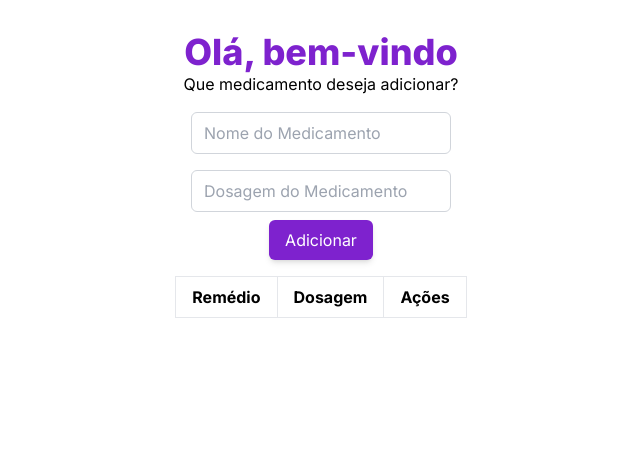
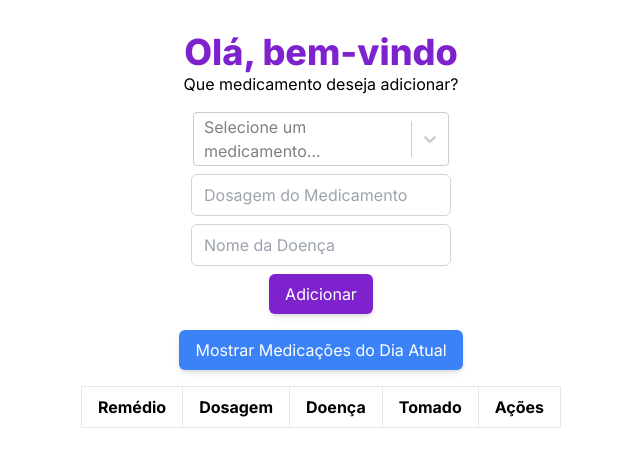
Before and after one commit to douglasjsantos/Medi-Tracker, a Next.js app: page /dashboard in a window 1280 px wide. Shown: the top 466 px of the page, without its empty margins (319-959 px from the left). Built offline with nearby package versions, Linux system fonts and the light colour scheme.

Commit message:
alteracoes no dashboard

```diff
--- a/src/app/dashboard/page.js
+++ b/src/app/dashboard/page.js
@@ -1,27 +1,109 @@
 // pages/dashboard.js
 "use client";
 import { useState } from "react";
+import Select from "react-select";
+
+const popularMedications = [
+  { label: "Paracetamol", value: "Paracetamol" },
+  { label: "Ibuprofeno", value: "Ibuprofeno" },
+  { label: "Aspirina", value: "Aspirina" },
+  { label: "Amoxicilina", value: "Amoxicilina" },
+  { label: "Omeprazol", value: "Omeprazol" },
+  { label: "Metformina", value: "Metformina" },
+  { label: "Simvastatina", value: "Simvastatina" },
+  { label: "Atorvastatina", value: "Atorvastatina" },
+  { label: "LevoTiroxina", value: "LevoTiroxina" },
+  { label: "Metoprolol", value: "Metoprolol" },
+  { label: "Amlodipina", value: "Amlodipina" },
+  { label: "Losartana", value: "Losartana" },
+  { label: "Clopidogrel", value: "Clopidogrel" },
+  { label: "Rosuvastatina", value: "Rosuvastatina" },
+  { label: "Salbutamol", value: "Salbutamol" },
+  { label: "Escitalopram", value: "Escitalopram" },
+  { label: "Sertralina", value: "Sertralina" },
+  { label: "Tramadol", value: "Tramadol" },
+  { label: "Metronidazol", value: "Metronidazol" },
+  { label: "Citalopram", value: "Citalopram" },
+  { label: "Diazepam", value: "Diazepam" },
+  { label: "Warfarina", value: "Warfarina" },
+  { label: "Furosemida", value: "Furosemida" },
+  { label: "Amiodarona", value: "Amiodarona" },
+  { label: "Fluoxetina", value: "Fluoxetina" },
+  { label: "Prednisona", value: "Prednisona" },
+  { label: "Ramipril", value: "Ramipril" },
+  { label: "Lisinopril", value: "Lisinopril" },
+  { label: "Doxiciclina", value: "Doxiciclina" },
+  { label: "Gabapentina", value: "Gabapentina" },
+  { label: "Montelucaste", value: "Montelucaste" },
+  { label: "Valsartana", value: "Valsartana" },
+  { label: "AAS", value: "AAS" },
+  { label: "Hidroclorotiazida", value: "Hidroclorotiazida" },
+  { label: "Pantoprazol", value: "Pantoprazol" },
+  { label: "Candesartana", value: "Candesartana" },
+  { label: "Levotiroxina", value: "Levotiroxina" },
+  { label: "Venlafaxina", value: "Venlafaxina" },
+  { label: "Clonazepam", value: "Clonazepam" },
+  { label: "Paroxetina", value: "Paroxetina" },
+  {
+    label: "Amoxicilina + Ácido Clavulânico",
+    value: "Amoxicilina + Ácido Clavulânico",
+  },
+  { label: "Mirtazapina", value: "Mirtazapina" },
+  { label: "Olanzapina", value: "Olanzapina" },
+  { label: "Duloxetina", value: "Duloxetina" },
+  { label: "Cefalexina", value: "Cefalexina" },
+  { label: "Fluconazol", value: "Fluconazol" },
+  {
+    label: "Metformina + Cloridrato de Pioglitazona",
+    value: "Metformina + Cloridrato de Pioglitazona",
+  },
+  { label: "Esomeprazol", value: "Esomeprazol" },
+  { label: "Enalapril", value: "Enalapril" },
+  { label: "Naproxeno", value: "Naproxeno" },
+  { label: "Ceftriaxona", value: "Ceftriaxona" },
+  { label: "Sinvastatina", value: "Sinvastatina" },
+  { label: "Salmeterol + Fluticasona", value: "Salmeterol + Fluticasona" },
+  { label: "Ezetimiba", value: "Ezetimiba" },
+  { label: "Rosiglitazona", value: "Rosiglitazona" },
+  { label: "Quetiapina", value: "Quetiapina" },
+  { label: "Ciprofloxacino", value: "Ciprofloxacino" },
+  { label: "Atenolol", value: "Atenolol" },
+  { label: "Pioglitazona", value: "Pioglitazona" },
+  { label: "Aripiprazol", value: "Aripiprazol" },
+  { label: "Trazodona", value: "Trazodona" },
+  { label: "Carbamazepina", value: "Carbamazepina" },
+  { label: "Cefuroxima", value: "Cefuroxima" },
+  { label: "Amitriptilina", value: "Amitriptilina" },
+  { label: "Risperidona", value: "Risperidona" },
+  { label: "Digoxina", value: "Digoxina" },
+  {
+    label: "Amitriptilina + Clordiazepóxido",
+    value: "Amitriptilina + Clordiazepóxido",
+  },
+  { label: "Fenitoína", value: "Fenitoína" },
+  { label: "Loratadina", value: "Loratadina" },
+  { label: "Diltiazem", value: "Diltiazem" },
+  { label: "Ondansetrona", value: "Ondansetrona" },
+];
 
 export default function Dashboard() {
   const [isLoggedIn, setIsLoggedIn] = useState(true);
   const [medications, setMedications] = useState([]);
-  const [newMedication, setNewMedication] = useState("");
   const [newDosage, setNewDosage] = useState("");
-
-  const handleLogin = () => {
-    setIsLoggedIn(true);
-  };
+  const [selectedMedication, setSelectedMedication] = useState(null);
+  const [disease, setDisease] = useState("");
+  const [currentDateMedications, setCurrentDateMedications] = useState([]);
 
   const addMedication = () => {
-    if (newMedication.trim() === "" || newDosage.trim() === "") {
+    if (!selectedMedication || newDosage.trim() === "") {
       return;
     }
 
     setMedications([
       ...medications,
-      { name: newMedication, dosage: newDosage },
+      { name: selectedMedication.label, dosage: newDosage },
     ]);
-    setNewMedication("");
+    setSelectedMedication(null);
     setNewDosage("");
   };
 
@@ -35,6 +117,22 @@ export default function Dashboard() {
     const updatedMedications = [...medications];
     updatedMedications.splice(index, 1);
     setMedications(updatedMedications);
+
+    setCurrentDateMedications((prevMedications) =>
+      prevMedications.filter((_, i) => i !== index)
+    );
+  };
+
+  const markMedicationTaken = (index) => {
+    const updatedMedications = [...currentDateMedications];
+    updatedMedications[index].taken = !updatedMedications[index].taken;
+    setCurrentDateMedications(updatedMedications);
+  };
+
+  const displayMedicationsForCurrentDate = () => {
+    setCurrentDateMedications(
+      medications.map((medication) => ({ ...medication, taken: false }))
+    );
   };
 
   if (!isLoggedIn) {
@@ -51,18 +149,25 @@ export default function Dashboard() {
 
       <div className="mt-4">
         <div className="flex flex-col items-center space-y-2">
-          <input
-            type="text"
-            placeholder="Nome do Medicamento"
-            value={newMedication}
-            onChange={(e) => setNewMedication(e.target.value)}
-            className="rounded-md border border-gray-300 px-3 py-2 w-full mb-2"
+          <Select
+            className="w-64"
+            options={popularMedications}
+            value={selectedMedication}
+            onChange={(selectedOption) => setSelectedMedication(selectedOption)}
+            placeholder="Selecione um medicamento..."
           />
           <input
             type="text"
             placeholder="Dosagem do Medicamento"
             value={newDosage}
             onChange={(e) => setNewDosage(e.target.value)}
+            className="rounded-md border border-gray-300 px-3 py-2 w-full"
+          />
+          <input
+            type="text"
+            placeholder="Nome da Doença"
+            value={disease}
+            onChange={(e) => setDisease(e.target.value)}
             className="rounded-md border border-gray-300 px-3 py-2 w-full"
           />
           <button
@@ -75,31 +180,63 @@ export default function Dashboard() {
       </div>
 
       <div className="mt-4">
+        <button
+          onClick={displayMedicationsForCurrentDate}
+          className="bg-blue-500 hover:bg-blue-600 text-white px-4 py-2 rounded-md shadow-md"
+        >
+          Mostrar Medicações do Dia Atual
+        </button>
+      </div>
+
+      <div className="mt-4">
         <table className="min-w-full border border-collapse border-gray-300">
           <thead>
             <tr>
               <th className="border px-4 py-2">Remédio</th>
               <th className="border px-4 py-2">Dosagem</th>
+              <th className="border px-4 py-2">Doença</th>
+              <th className="border px-4 py-2">Tomado</th>
               <th className="border px-4 py-2">Ações</th>
             </tr>
           </thead>
           <tbody>
-            {medications.map((medication, index) => (
+            {currentDateMedications.map((medication, index) => (
               <tr key={index}>
                 <td className="border px-4 py-2">{medication.name}</td>
                 <td className="border px-4 py-2">{medication.dosage}</td>
+                <td className="border px-4 py-2">{disease}</td>
+                <td className="border px-4 py-2">
+                  {medication.taken ? (
+                    <span className="bg-green-500 text-white px-2 py-1 rounded-md">
+                      ✔
+                    </span>
+                  ) : (
+                    <span className="bg-red-500 text-white px-2 py-1 rounded-md">
+                      ✘
+                    </span>
+                  )}
+                </td>
                 <td className="border px-4 py-2">
                   <button
                     onClick={() => editMedication(index, prompt("Novo nome:"))}
-                    className="bg-blue-500 text-white px-2 py-1 rounded-md mr-2"
+                    className="bg-blue-500 hover:bg-blue-600 text-white px-2 py-1 rounded-md mr-2"
                   >
                     Editar
                   </button>
                   <button
                     onClick={() => deleteMedication(index)}
-                    className="bg-red-500 text-white px-2 py-1 rounded-md"
+                    className="bg-red-500 hover:bg-red-600 text-white px-2 py-1 rounded-md"
                   >
                     Excluir
+                  </button>
+                  <button
+                    onClick={() => markMedicationTaken(index)}
+                    className={`bg-purple-700 hover:bg-purple-800 text-white px-2 py-1 rounded-md ml-2 ${
+                      medication.taken ? "opacity-50 cursor-not-allowed" : ""
+                    }`}
+                    disabled={medication.taken}
+                  >
+                    Marcar Tomado
                   </button>
                 </td>
               </tr>
```
Also changed, not shown: package.json (+5 -4 lines), 1 other file (tests, documents, lock files or other folders).
